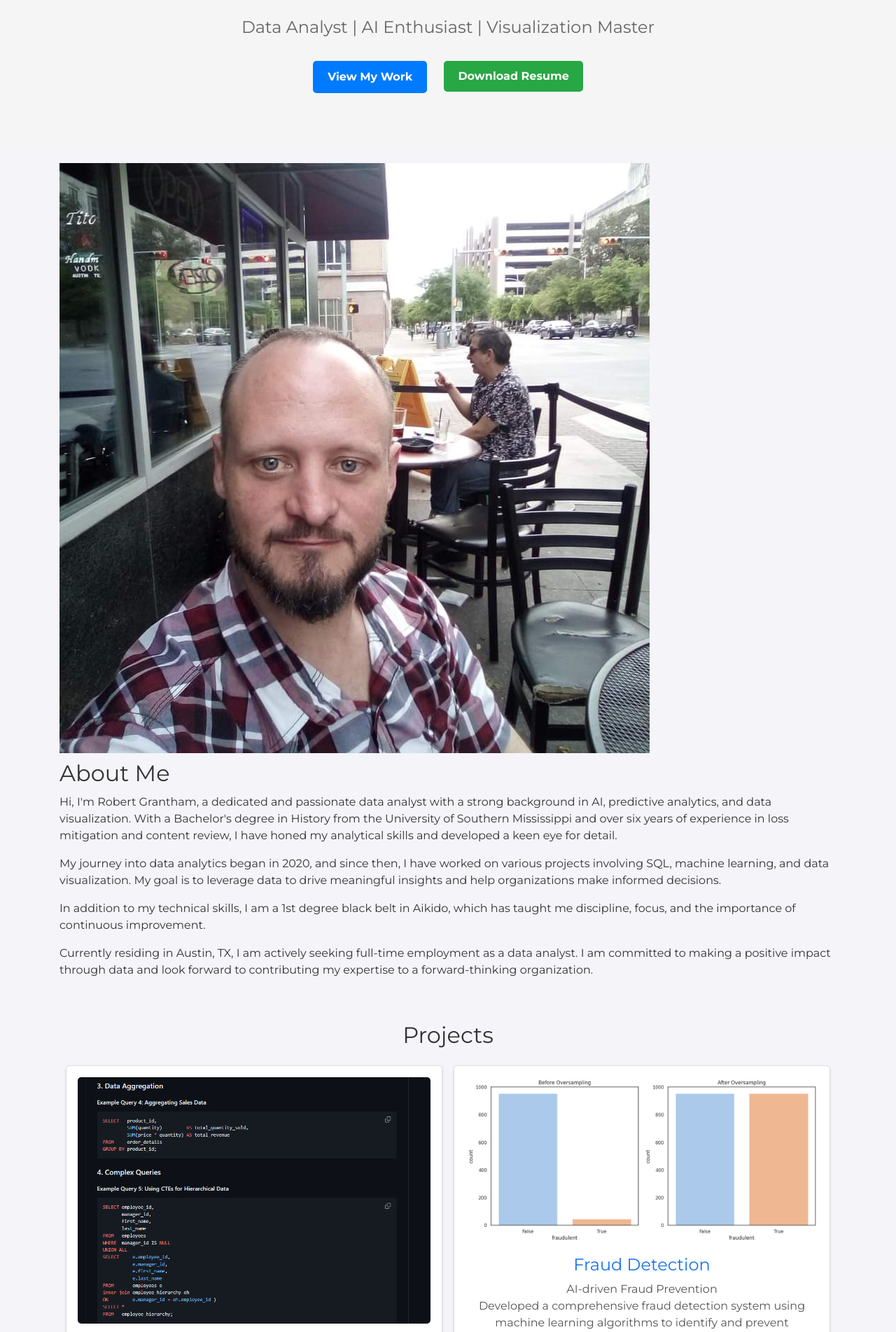
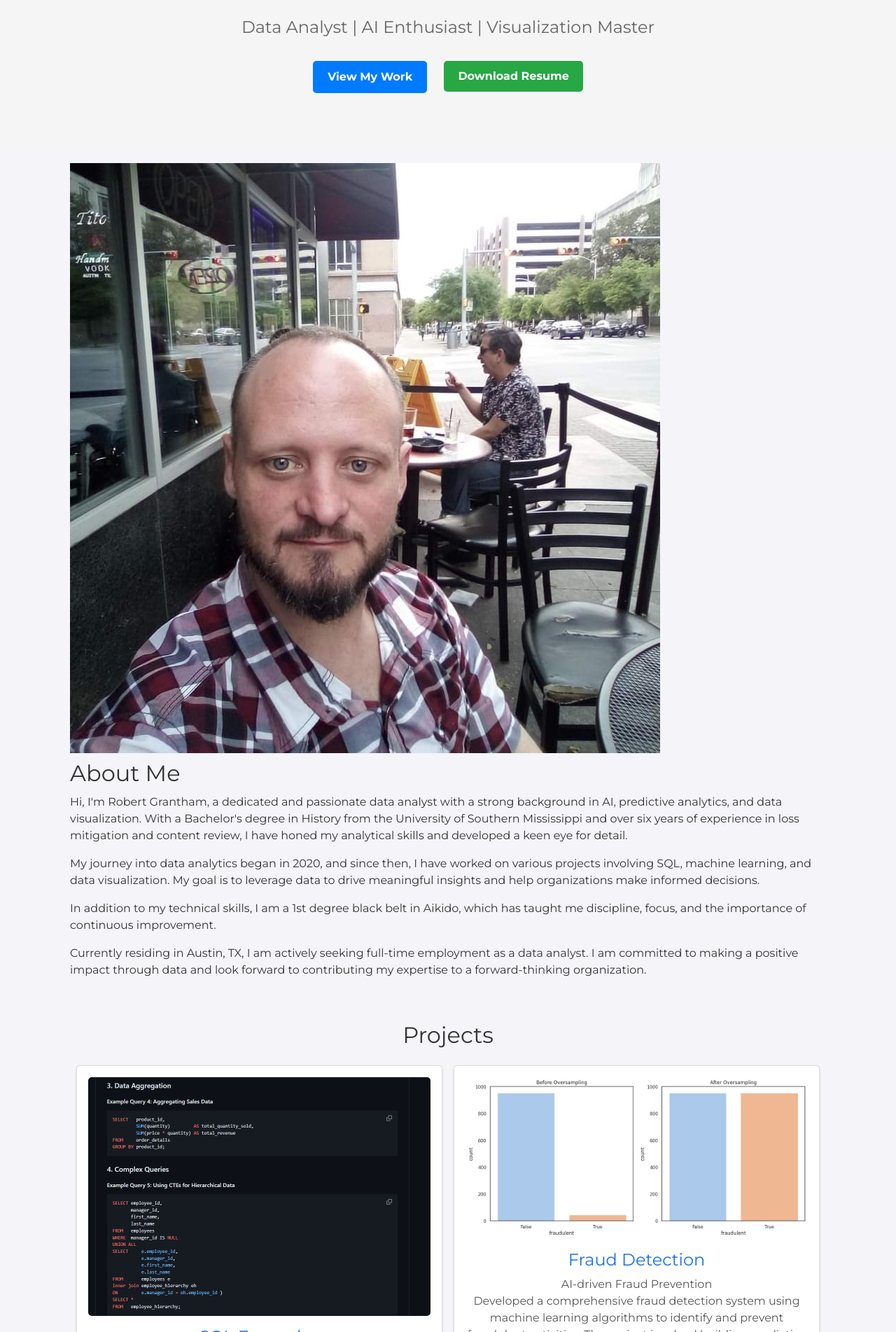
Before and after one commit to rgrantham82/rgrantham82.github.io, a Jekyll site: the page built from index.html, in a window 1280 px wide. Shown: the part 341-2244 px from the top of the page at 70% size. Built offline with Jekyll 4.4.1, drawn with Linux system fonts in a browser that asks for light colours; nearby versions of some CDN libraries.

Commit message:
Update default.html

```diff
--- a/_layouts/default.html
+++ b/_layouts/default.html
@@ -1,7 +1,7 @@
 <!DOCTYPE html>
 <html lang="en">
   <head> {% include head.html %} </head>
-  <body> {% include header.html %} {% if page.title != "Blog" %} {% include hero.html %} {% endif %} <main role="main">
+  <body> {% include header.html %} {% if page.title != "Blog" %} {% include hero.html %} {% endif %} <main role="main" class="container">
       {{ content }}
     </main> {% include footer.html %} </body>
 </html>
```
